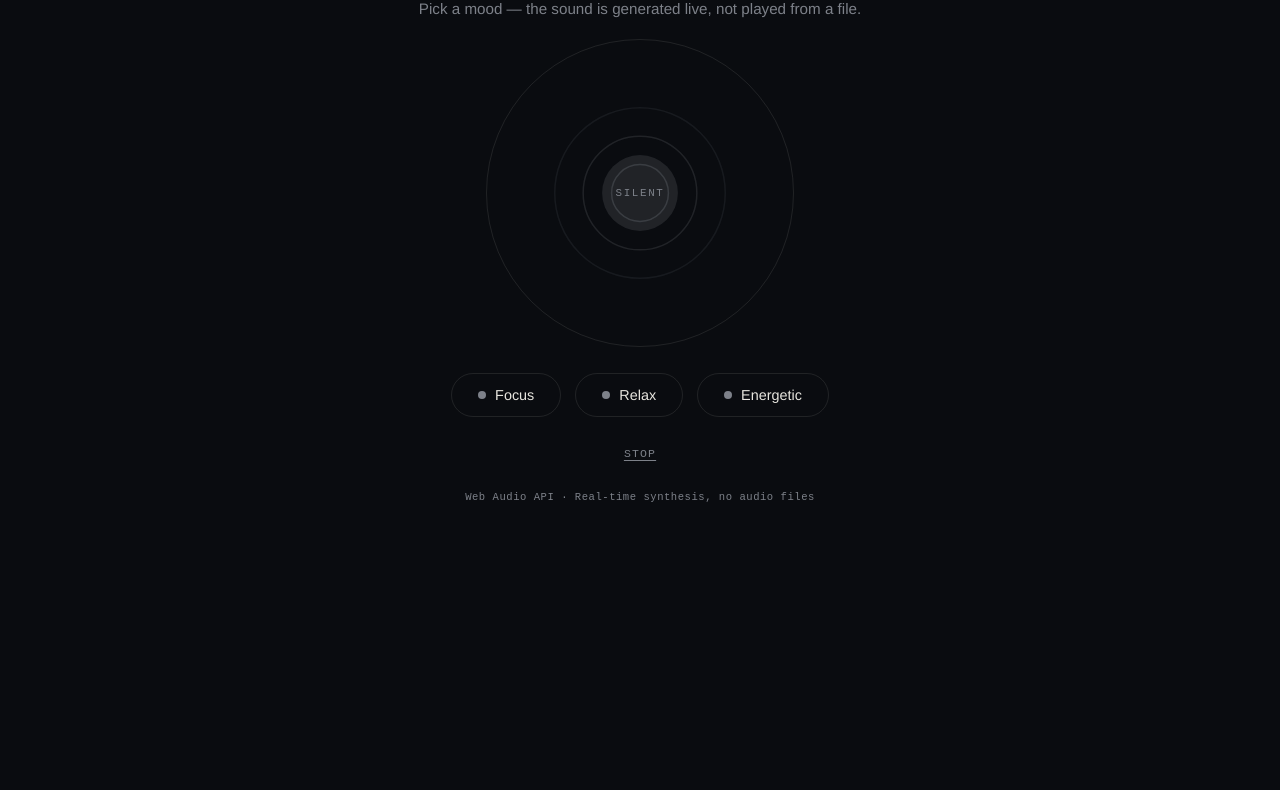
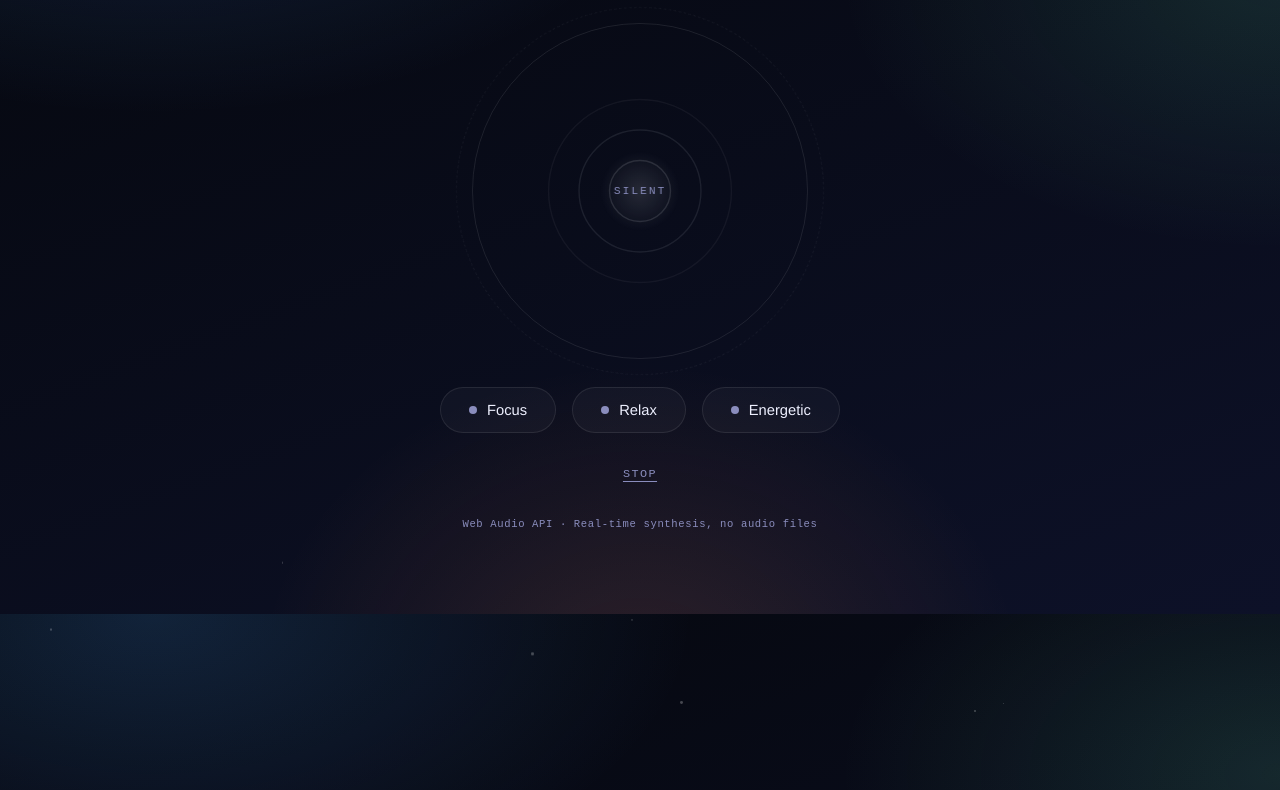
Before and after one commit to ayeshajavid91-star/MusicGenerator, a plain HTML site: page index.html in a window 1280 px wide. Shown: the part 186-976 px from the top of the page. Before the commit the page ends 800 px from the top, so only its background shows below. Drawn offline with Linux system fonts and the light colour scheme.

Commit message:
Refactor styles and enhance mood button interactions
Updated styling and layout for improved aesthetics and functionality. Enhanced mood button interactions and visual effects.

```diff
--- a/index.html
+++ b/index.html
@@ -6,10 +6,12 @@
 <title>Ambient Soundscape Generator</title>
 <style>
   :root{
-    --bg:#0a0c10;
-    --ink:#e8e6df;
-    --sub:#7d8189;
-    --line: rgba(232,230,223,0.1);
+    --bg-1:#05070d;
+    --bg-2:#0d1128;
+    --card:#0f1330;
+    --line: rgba(255,255,255,0.09);
+    --ink:#eef0ff;
+    --sub:#8a8dbd;
     --focus:#4a9eff;
     --relax:#5fd4a0;
     --energetic:#ff8a4a;
@@ -20,45 +22,82 @@
   body{
     margin:0;
     font-family:'Helvetica Neue', Arial, sans-serif;
-    background:var(--bg);
     color:var(--ink);
     display:flex;
     align-items:center;
     justify-content:center;
     min-height:100vh;
-    padding:24px;
+    padding:32px 20px;
+    overflow-x:hidden;
+    background:
+      radial-gradient(900px 500px at 12% 0%, rgba(74,158,255,0.18), transparent 60%),
+      radial-gradient(800px 500px at 100% 20%, rgba(95,212,160,0.14), transparent 55%),
+      radial-gradient(700px 600px at 50% 110%, rgba(255,138,74,0.14), transparent 55%),
+      linear-gradient(160deg, var(--bg-1), var(--bg-2));
+    background-attachment:fixed;
+    perspective:1800px;
+    position:relative;
   }
-  .wrap{
+
+  .particle{
+    position:fixed;
+    border-radius:50%;
+    background:#fff;
+    opacity:0.25;
+    pointer-events:none;
+    animation: drift linear infinite;
+  }
+  @keyframes drift{
+    from{ transform: translateY(0); }
+    to{ transform: translateY(-120vh); }
+  }
+
+  .stage{
+    position:relative;
+    z-index:1;
     width:100%;
-    max-width:620px;
+    max-width:680px;
     text-align:center;
+    animation: rise 0.9s cubic-bezier(.2,.9,.25,1) both;
+    transform-style:preserve-3d;
   }
+  @keyframes rise{
+    from{ opacity:0; transform: translateY(30px); }
+    to{ opacity:1; transform: translateY(0); }
+  }
+
   .eyebrow{
     font-family:var(--mono);
     font-size:0.72rem;
-    letter-spacing:0.22em;
+    letter-spacing:0.24em;
     text-transform:uppercase;
     color:var(--sub);
-    margin-bottom:10px;
+    margin-bottom:12px;
   }
   h1{
-    font-size:2rem;
+    font-size:2.3rem;
     font-weight:300;
     letter-spacing:-0.01em;
-    margin:0 0 6px;
+    margin:0 0 8px;
+    background: linear-gradient(90deg, #fff, #b9c2ff);
+    -webkit-background-clip: text;
+    background-clip: text;
+    color: transparent;
   }
   .lede{
     color:var(--sub);
     font-size:0.95rem;
-    margin-bottom:36px;
+    margin-bottom:44px;
   }
 
   .field-wrap{
     position:relative;
-    width:280px;
-    height:280px;
-    margin:0 auto 40px;
+    width:300px;
+    height:300px;
+    margin:0 auto 46px;
     border-radius:50%;
+    transform-style:preserve-3d;
+    transition: transform 0.3s ease;
   }
   canvas{
     width:100%;
@@ -69,90 +108,120 @@
   .field-wrap::after{
     content:"";
     position:absolute;
-    inset:-14px;
+    inset:-18px;
     border-radius:50%;
     border:1px solid var(--line);
     pointer-events:none;
+  }
+  .field-wrap::before{
+    content:"";
+    position:absolute;
+    inset:-34px;
+    border-radius:50%;
+    border:1px dashed rgba(255,255,255,0.06);
+    pointer-events:none;
+    animation: spin-ring 40s linear infinite;
+  }
+  @keyframes spin-ring{
+    from{ transform: rotate(0deg); }
+    to{ transform: rotate(360deg); }
   }
   .status-label{
     position:absolute;
     top:50%; left:50%;
     transform:translate(-50%,-50%);
     font-family:var(--mono);
-    font-size:0.68rem;
-    letter-spacing:0.15em;
+    font-size:0.7rem;
+    letter-spacing:0.18em;
     text-transform:uppercase;
     color:var(--sub);
     pointer-events:none;
+    transition: color 0.3s ease;
   }
 
   .moods{
     display:flex;
-    gap:14px;
+    gap:16px;
     justify-content:center;
-    margin-bottom:26px;
+    margin-bottom:30px;
     flex-wrap:wrap;
   }
   .mood-btn{
+    position:relative;
     font-family:'Helvetica Neue', Arial, sans-serif;
-    font-size:0.9rem;
-    padding:13px 26px;
+    font-size:0.92rem;
+    padding:14px 28px;
     border-radius:999px;
     border:1px solid var(--line);
-    background:transparent;
+    background: rgba(255,255,255,0.03);
     color:var(--ink);
     cursor:pointer;
     display:flex;
     align-items:center;
-    gap:9px;
-    transition: border-color 0.25s ease, background 0.25s ease, transform 0.15s ease;
+    gap:10px;
+    overflow:hidden;
+    transition: border-color 0.25s ease, background 0.25s ease, transform 0.2s cubic-bezier(.3,1.5,.4,1), box-shadow 0.25s ease;
   }
+  .mood-btn::before{
+    content:"";
+    position:absolute; inset:0;
+    background: linear-gradient(120deg, transparent, rgba(255,255,255,0.25), transparent);
+    transform: translateX(-120%);
+    transition: transform 0.6s ease;
+  }
+  .mood-btn:hover::before{ transform: translateX(120%); }
   .mood-btn .dot{
     width:8px; height:8px;
     border-radius:50%;
     background:var(--sub);
     transition: background 0.25s ease, box-shadow 0.25s ease;
   }
-  .mood-btn:hover{ transform: translateY(-2px); }
-  .mood-btn[data-mood="focus"].active{ border-color:var(--focus); background:rgba(74,158,255,0.1); }
-  .mood-btn[data-mood="focus"].active .dot{ background:var(--focus); box-shadow:0 0 10px var(--focus); }
-  .mood-btn[data-mood="relax"].active{ border-color:var(--relax); background:rgba(95,212,160,0.1); }
-  .mood-btn[data-mood="relax"].active .dot{ background:var(--relax); box-shadow:0 0 10px var(--relax); }
-  .mood-btn[data-mood="energetic"].active{ border-color:var(--energetic); background:rgba(255,138,74,0.1); }
-  .mood-btn[data-mood="energetic"].active .dot{ background:var(--energetic); box-shadow:0 0 10px var(--energetic); }
+  .mood-btn:hover{ transform: translateY(-3px); }
+
+  .mood-btn[data-mood="focus"].active{ border-color:var(--focus); background:rgba(74,158,255,0.12); box-shadow:0 12px 28px -14px rgba(74,158,255,0.7); }
+  .mood-btn[data-mood="focus"].active .dot{ background:var(--focus); box-shadow:0 0 12px var(--focus); }
+  .mood-btn[data-mood="relax"].active{ border-color:var(--relax); background:rgba(95,212,160,0.12); box-shadow:0 12px 28px -14px rgba(95,212,160,0.7); }
+  .mood-btn[data-mood="relax"].active .dot{ background:var(--relax); box-shadow:0 0 12px var(--relax); }
+  .mood-btn[data-mood="energetic"].active{ border-color:var(--energetic); background:rgba(255,138,74,0.12); box-shadow:0 12px 28px -14px rgba(255,138,74,0.7); }
+  .mood-btn[data-mood="energetic"].active .dot{ background:var(--energetic); box-shadow:0 0 12px var(--energetic); animation: pulse-dot 1s infinite; }
+  @keyframes pulse-dot{
+    0%,100%{ transform: scale(1); }
+    50%{ transform: scale(1.4); }
+  }
 
   .stop-btn{
     font-family:var(--mono);
-    font-size:0.72rem;
-    letter-spacing:0.1em;
+    font-size:0.74rem;
+    letter-spacing:0.12em;
     text-transform:uppercase;
     background:transparent;
     border:none;
     color:var(--sub);
     cursor:pointer;
     text-decoration:underline;
-    text-underline-offset:3px;
+    text-underline-offset:4px;
+    transition: color 0.2s ease, letter-spacing 0.2s ease;
   }
-  .stop-btn:hover{ color:var(--ink); }
+  .stop-btn:hover{ color:var(--ink); letter-spacing:0.18em; }
 
   footer{
-    margin-top:30px;
+    margin-top:36px;
     font-family:var(--mono);
     font-size:0.66rem;
     color:var(--sub);
-    letter-spacing:0.05em;
+    letter-spacing:0.06em;
   }
 </style>
 </head>
 <body>
 
-<div class="wrap">
+<div class="stage" id="stage">
   <div class="eyebrow">Task 3 · Upgrade Feature</div>
   <h1>Ambient Soundscape Generator</h1>
   <p class="lede">Pick a mood — the sound is generated live, not played from a file.</p>
 
-  <div class="field-wrap">
-    <canvas id="field" width="280" height="280"></canvas>
+  <div class="field-wrap" id="fieldWrap">
+    <canvas id="field" width="300" height="300"></canvas>
     <div class="status-label" id="statusLabel">Silent</div>
   </div>
 
@@ -168,31 +237,50 @@
 </div>
 
 <script>
+  const particleCount = 36;
+  for(let i = 0; i < particleCount; i++){
+    const p = document.createElement('div');
+    p.className = 'particle';
+    const size = Math.random() * 2.5 + 0.5;
+    p.style.width = size + 'px';
+    p.style.height = size + 'px';
+    p.style.left = Math.random() * 100 + 'vw';
+    p.style.top = Math.random() * 100 + 110 + 'vh';
+    p.style.animationDuration = (14 + Math.random() * 18) + 's';
+    p.style.animationDelay = (Math.random() * 10) + 's';
+    document.body.appendChild(p);
+  }
+
+  const stage = document.getElementById('stage');
+  if(window.matchMedia('(hover:hover)').matches){
+    document.addEventListener('mousemove', (e)=>{
+      const cx = window.innerWidth / 2;
+      const cy = window.innerHeight / 2;
+      const dx = (e.clientX - cx) / window.innerWidth;
+      const dy = (e.clientY - cy) / window.innerHeight;
+      stage.style.transform = `rotateY(${dx*2.5}deg) rotateX(${-dy*2.5}deg)`;
+    });
+  }
+
   const MOODS = {
     focus: {
       color: '#4a9eff',
-      // Slow, sparse, low drones — supports concentration
       baseFreqs: [110, 165, 220],
       waveform: 'sine',
-      modSpeed: 0.05,
       filterFreq: 900,
       tempo: 4200
     },
     relax: {
       color: '#5fd4a0',
-      // Warm, gently shifting pad chords
       baseFreqs: [130.81, 164.81, 196.00, 246.94],
       waveform: 'triangle',
-      modSpeed: 0.08,
       filterFreq: 1400,
       tempo: 3200
     },
     energetic: {
       color: '#ff8a4a',
-      // Brighter, faster-moving arpeggio-like pattern
       baseFreqs: [196, 246.94, 293.66, 349.23, 392],
       waveform: 'sawtooth',
-      modSpeed: 0.2,
       filterFreq: 2600,
       tempo: 900
     }
@@ -239,7 +327,6 @@
     statusLabel.textContent = 'Silent';
   }
 
-  // Plays one generated note/pad using an oscillator + slow filter sweep
   function playVoice(freq, config){
     const osc = audioCtx.createOscillator();
     osc.type = config.waveform;
@@ -267,8 +354,6 @@
     activeNodes.push(osc, filter, gain);
   }
 
-  // Generates a new note sequence live for the chosen mood — this is the
-  // "dynamic generation" the task asks for, not a fixed pre-recorded loop.
   function scheduleNext(moodKey){
     if(currentMood !== moodKey) return;
     const config = MOODS[moodKey];
@@ -287,11 +372,9 @@
   function startMood(moodKey){
     ensureAudio();
     if(audioCtx.state === 'suspended') audioCtx.resume();
-    stopAllVoicesOnly();
+    if(sequenceTimer){ clearTimeout(sequenceTimer); sequenceTimer = null; }
 
     currentMood = moodKey;
-    const config = MOODS[moodKey];
-
     masterGain.gain.cancelScheduledValues(audioCtx.currentTime);
     masterGain.gain.linearRampToValueAtTime(1, audioCtx.currentTime + 1.2);
 
@@ -301,16 +384,16 @@
     scheduleNext(moodKey);
   }
 
-  function stopAllVoicesOnly(){
-    if(sequenceTimer){ clearTimeout(sequenceTimer); sequenceTimer = null; }
-  }
-
   buttons.forEach(btn => {
     btn.addEventListener('click', () => startMood(btn.dataset.mood));
   });
   stopBtn.addEventListener('click', stopAll);
 
-  // ---- Visualizer: a breathing radial field reacting to the audio ----
+  const orbitDots = Array.from({length: 10}, (_, i) => ({
+    angle: (i / 10) * Math.PI * 2,
+    radiusOffset: Math.random() * 20
+  }));
+
   function draw(){
     requestAnimationFrame(draw);
     const w = canvas.width, h = canvas.height;
@@ -326,22 +409,42 @@
     }
 
     const color = currentMood ? MOODS[currentMood].color : '#7d8189';
+
     const rings = 3;
     for(let i = rings; i >= 1; i--){
-      const r = (i / rings) * 110 * (0.7 + level * 0.5);
+      const r = (i / rings) * 118 * (0.7 + level * 0.5);
       ctx2d.beginPath();
       ctx2d.arc(cx, cy, r, 0, Math.PI * 2);
       ctx2d.strokeStyle = color;
-      ctx2d.globalAlpha = 0.12 + (rings - i) * 0.08;
-      ctx2d.lineWidth = 1.5;
+      ctx2d.globalAlpha = 0.10 + (rings - i) * 0.08;
+      ctx2d.lineWidth = 1.4;
       ctx2d.stroke();
     }
     ctx2d.globalAlpha = 1;
 
+    if(currentMood){
+      const t = Date.now() / 1000;
+      orbitDots.forEach((d, i) => {
+        const angle = d.angle + t * (0.15 + i * 0.01);
+        const r = 100 + d.radiusOffset + Math.sin(t + i) * 8;
+        const x = cx + Math.cos(angle) * r;
+        const y = cy + Math.sin(angle) * r;
+        ctx2d.beginPath();
+        ctx2d.arc(x, y, 1.6, 0, Math.PI * 2);
+        ctx2d.fillStyle = color;
+        ctx2d.globalAlpha = 0.5;
+        ctx2d.fill();
+      });
+      ctx2d.globalAlpha = 1;
+    }
+
     ctx2d.beginPath();
-    ctx2d.arc(cx, cy, 34 + level * 26, 0, Math.PI * 2);
-    ctx2d.fillStyle = color;
-    ctx2d.globalAlpha = currentMood ? 0.55 : 0.2;
+    ctx2d.arc(cx, cy, 36 + level * 28, 0, Math.PI * 2);
+    const grad = ctx2d.createRadialGradient(cx, cy, 0, cx, cy, 36 + level * 28);
+    grad.addColorStop(0, color);
+    grad.addColorStop(1, color + '00');
+    ctx2d.fillStyle = grad;
+    ctx2d.globalAlpha = currentMood ? 0.7 : 0.25;
     ctx2d.fill();
     ctx2d.globalAlpha = 1;
   }
```
